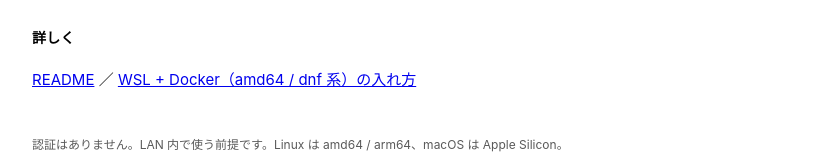
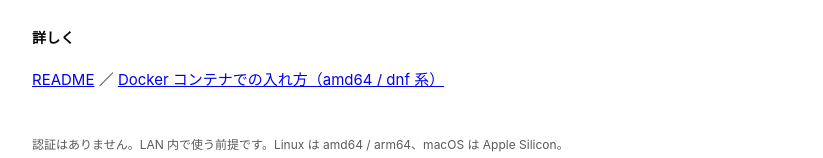
Before and after one commit to nodesi-jp/fatmax, a plain HTML site: page index.html in a window 1280 px wide. Shown: the part 937-1095 px from the top of the page, without its empty margins (228-1051 px from the left). Drawn offline with Linux system fonts and the light colour scheme.

Commit message:
コンテナの手順を書き直す（パターン1はハブだけ起動）

```diff
--- a/index.html
+++ b/index.html
@@ -54,7 +54,7 @@ curl -fsSL http://&lt;ハブの IP&gt;:8787/setup.sh | sh</pre>
 
 <h2>詳しく</h2>
 <p><a href="https://nodesi-jp.github.io/fatmax/README.md">README</a>
- ／ <a href="https://nodesi-jp.github.io/fatmax/INSTALL-wsl-docker.md">WSL + Docker（amd64 / dnf 系）の入れ方</a></p>
+ ／ <a href="https://nodesi-jp.github.io/fatmax/INSTALL-docker.md">Docker コンテナでの入れ方（amd64 / dnf 系）</a></p>
 
 <small>
 認証はありません。LAN 内で使う前提です。Linux は amd64 / arm64、macOS は Apple Silicon。<br>
```
Also changed, not shown: 3 other files.
